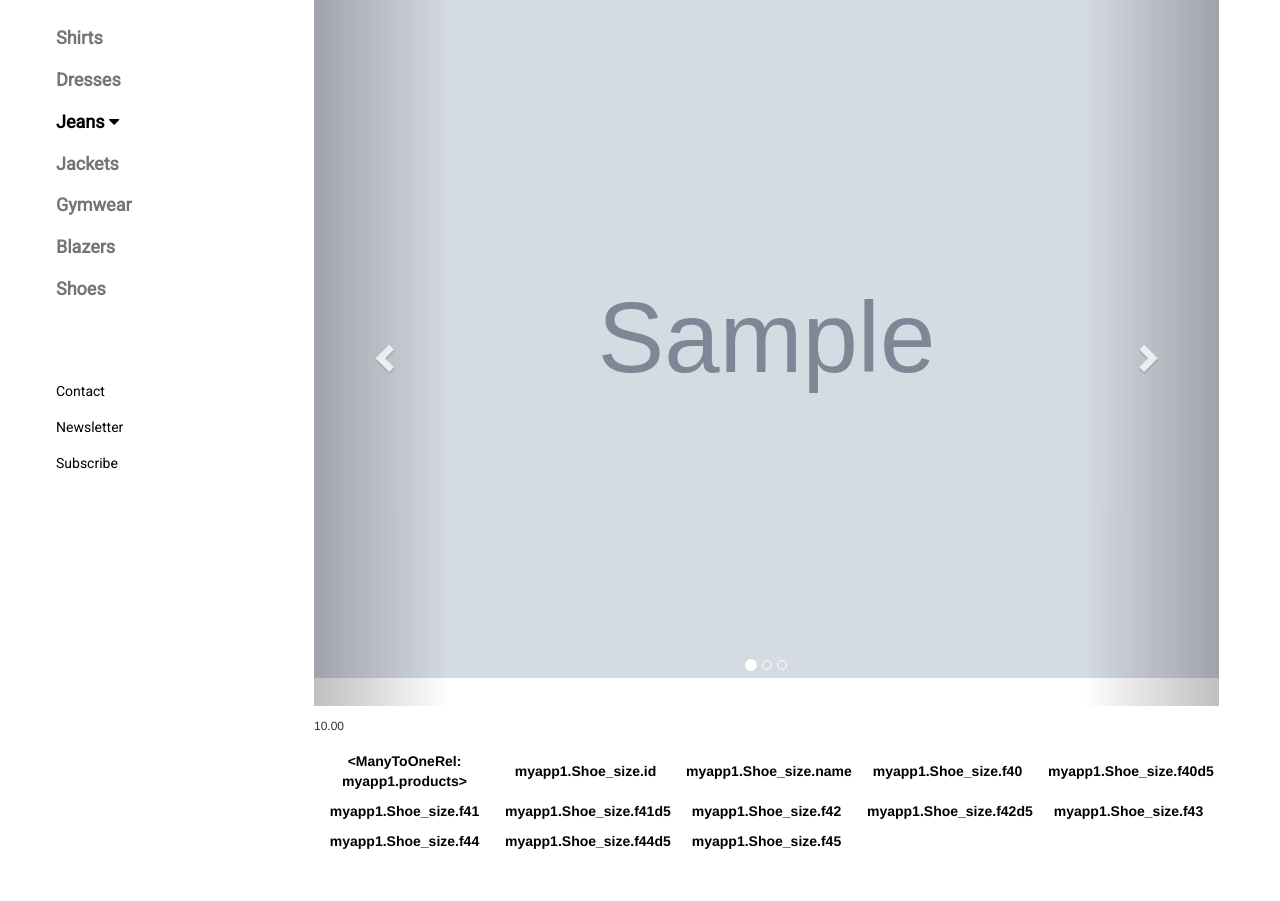
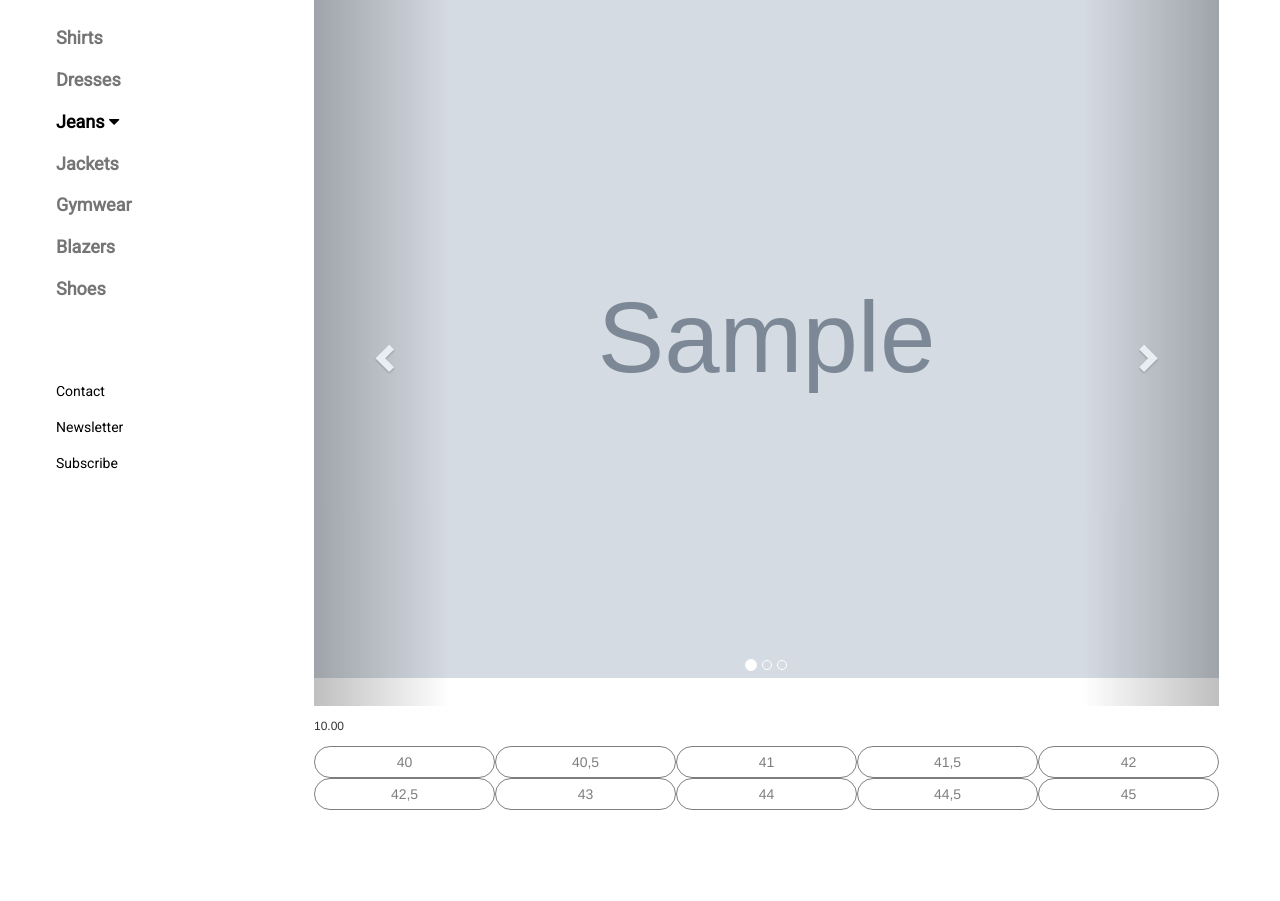
Before and after one commit to vpnvsk/PET_e-commerce, a Django app: page /1/ in a window 1280 px wide. Shown: the part 135-1036 px from the top of the page. After the commit the page ends 945 px from the top, so only its background shows below. Run offline with Django 4.2, Linux system fonts and the light colour scheme; tables that the repository leaves empty hold one stand-in row (values such as "Sample post"); grey boxes marked "Sample" are stand-in pictures; some libraries are stand-ins or nearby versions.

Commit message:
size buttons

```diff
--- a/myapp1/views.py
+++ b/myapp1/views.py
@@ -19,5 +19,5 @@ class CertainProductView(View):
     #certain product
     def get(self, request, pk):
         product = Products.objects.get(id = pk)
-        ssize = Shoe_size._meta.get_fields(include_parents= False)
-        return render(request, 'productPage.html',{'product':product, 'ssizes':ssize})
+        ssize = Shoe_size.objects.all()
+        return render(request, 'productPage.html',{'product':product, 'ssize':ssize})
--- a/templates/productPage.html
+++ b/templates/productPage.html
@@ -121,13 +121,57 @@
                 <div class="cl">&nbsp;</div>
                 <div class  = "grid grid-cols-5 gap-0">
 
-                {%for ssize in ssizes%}
+                  {%if product.size.f40 > 0 %}
+                  <button class="bg-white text-black border border-black rounded-full py-2 px-4">40</button>
+                  {%else%}
+                  <button class="bg-white text-black border border-black rounded-full py-2 px-4 opacity-50 cursor-not-allowed" disabled>40</button>
+                  {%endif%}
+                  {%if product.size.f40d5 > 0 %}
+                  <button class="bg-white text-black border border-black rounded-full py-2 px-4">40,5</button>
+                  {%else%}
+                  <button class="bg-white text-black border border-black rounded-full py-2 px-4 opacity-50 cursor-not-allowed" disabled>40,5</button>
+                  {%endif%}
+                  {%if product.size.f41 > 0 %}
+                  <button class="bg-white text-black border border-black rounded-full py-2 px-4">41</button>
+                  {%else%}
+                  <button class="bg-white text-black border border-black rounded-full py-2 px-4 opacity-50 cursor-not-allowed" disabled>41</button>
+                  {%endif%}
+                  {%if product.size.f41d5 > 0 %}
+                  <button class="bg-white text-black border border-black rounded-full py-2 px-4">41,5</button>
+                  {%else%}
+                  <button class="bg-white text-black border border-black rounded-full py-2 px-4 opacity-50 cursor-not-allowed" disabled>41,5</button>
+                  {%endif%}
+                  {%if product.size.f42 > 0 %}
+                  <button class="bg-white text-black border border-black rounded-full py-2 px-4">42</button>
+                  {%else%}
+                  <button class="bg-white text-black border border-black rounded-full py-2 px-4 opacity-50 cursor-not-allowed" disabled>42</button>
+                  {%endif%}
+                  {%if product.size.f42d5 > 0 %}
+                  <button class="bg-white text-black border border-black rounded-full py-2 px-4">42,5</button>
+                  {%else%}
+                  <button class="bg-white text-black border border-black rounded-full py-2 px-4 opacity-50 cursor-not-allowed" disabled>42,5</button>
+                  {%endif%}
+                  {%if product.size.f43 > 0 %}
+                  <button class="bg-white text-black border border-black rounded-full py-2 px-4">43</button>
+                  {%else%}
+                  <button class="bg-white text-black border border-black rounded-full py-2 px-4 opacity-50 cursor-not-allowed" disabled>43</button>
 
-                    <button class="bg-inherit-500 hover:bg-inherit-700 text-black font-bold py-2 px-4 border-1 border-black rounded-lg">
-                      {{ssize}}
-                    </button>
-
-                {%endfor%}
+                  {%endif%}
+                  {%if product.size.f44 > 0 %}
+                  <button class="bg-white text-black border border-black rounded-full py-2 px-4">44</button>
+                  {%else%}
+                  <button class="bg-white text-black border border-black rounded-full py-2 px-4 opacity-50 cursor-not-allowed" disabled>44</button>
+                  {%endif%}
+                  {%if product.size.f44d5 > 0 %}
+                  <button class="bg-white text-black border border-black rounded-full py-2 px-4">44,5</button>
+                  {%else%}
+                  <button class="bg-white text-black border border-black rounded-full py-2 px-4 opacity-50 cursor-not-allowed" disabled>44,5</button>
+                  {%endif%}
+                  {%if product.size.f45 > 0 %}
+                  <button class="bg-white text-black border border-black rounded-full py-2 px-4">45</button>
+                  {%else%}
+                  <button class="bg-white text-black border border-black rounded-full py-2 px-4 opacity-50 cursor-not-allowed" disabled>45</button>
+                  {%endif%}
                 </div>
             </div>
 
```
